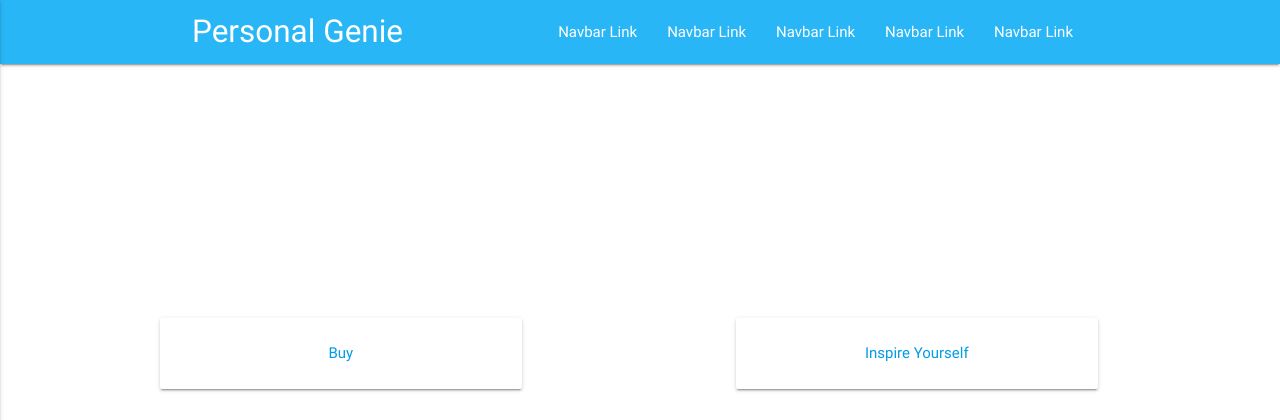
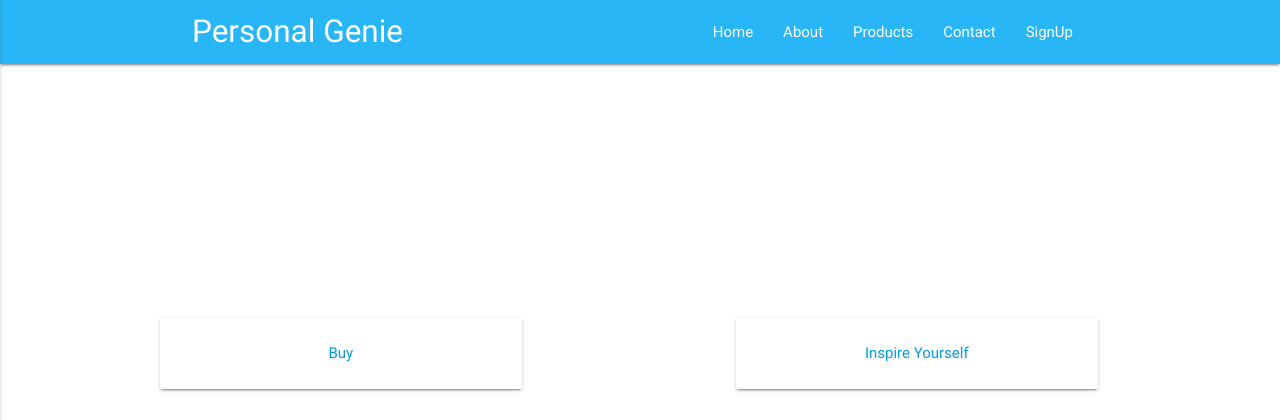
Before and after one commit to HimanshuMittal01/Personal-Genie, a Flask app: page / in a window 1280 px wide. Shown: the top 420 px of the page. Run offline with Flask 2, Linux system fonts and the light colour scheme; some libraries are stand-ins or nearby versions.

Commit message:
Msde some changes

```diff
--- a/templates/layout.html
+++ b/templates/layout.html
@@ -9,7 +9,6 @@
     <!-- CSS  -->
     <link href="https://fonts.googleapis.com/icon?family=Material+Icons" rel="stylesheet">
 
-
     <link href="{{ url_for('static', filename='css/materialize.css') }}" type="text/css" rel="stylesheet" media="screen,projection"/>
     <link href="{{ url_for('static', filename='css/style.css') }}" type="text/css" rel="stylesheet" media="screen,projection"/>
   </head>
@@ -17,18 +16,19 @@
     <nav class="light-blue lighten-1" role="navigation">
       <div class="nav-wrapper container"><a id="logo-container" href="#" class="brand-logo">Personal Genie</a>
         <ul class="right hide-on-med-and-down">
-          <li><a href="#">Navbar Link</a></li>
-          <li><a href="#">Navbar Link</a></li>
-          <li><a href="#">Navbar Link</a></li>
-          <li><a href="#">Navbar Link</a></li>
-          <li><a href="#">Navbar Link</a></li>
+          <li><a href="#">Home</a></li>
+          <li><a href="#">About</a></li>
+          <li><a href="#">Products</a></li>
+          <li><a href="#">Contact</a></li>
+          <li><a href="#">SignUp</a></li>
         </ul>
 
         <ul id="nav-mobile" class="side-nav">
-          <li><a href="#">Navbar Link</a></li>
-          <li><a href="#">Navbar Link</a></li>
-          <li><a href="#">Navbar Link</a></li>
-          <li><a href="#">Navbar Link</a></li>
+          <li><a href="#">Home</a></li>
+          <li><a href="#">About</a></li>
+          <li><a href="#">Products</a></li>
+          <li><a href="#">Contact</a></li>
+          <li><a href="#">SignUp</a></li>
         </ul>
         <a href="#" data-activates="nav-mobile" class="button-collapse"><i class="material-icons">menu</i></a>
       </div>
```
